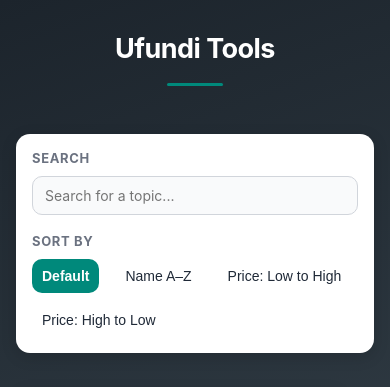
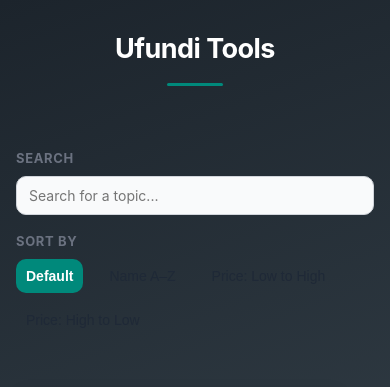
Before and after one commit to Alfie1653/ufunditools, a Flask app: page / in a window 390 px wide. Shown: the top 387 px of the page. Run offline with Flask 3, Linux system fonts and the light colour scheme; some libraries are stand-ins or nearby versions.

Commit message:
Search width

```diff
--- a/static/style.css
+++ b/static/style.css
@@ -700,7 +700,9 @@ h1::after {
     flex-wrap: wrap;
     align-items: center;
     gap: 10px 16px;
-    padding: 16px;
+    padding: 16px 0;
+    background: transparent;
+    box-shadow: none;
   }
   .sidebar h3 {
     width: 100%;
```
